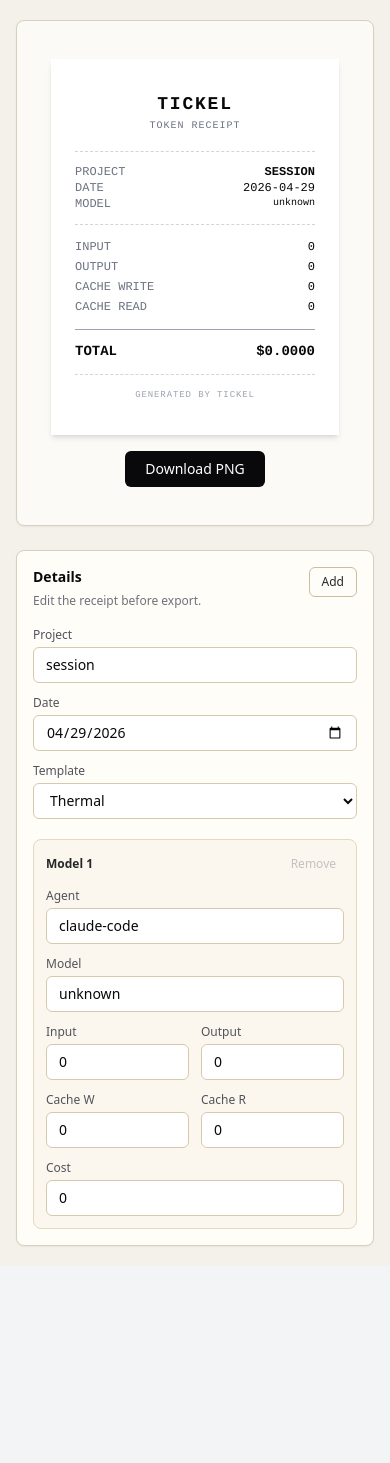
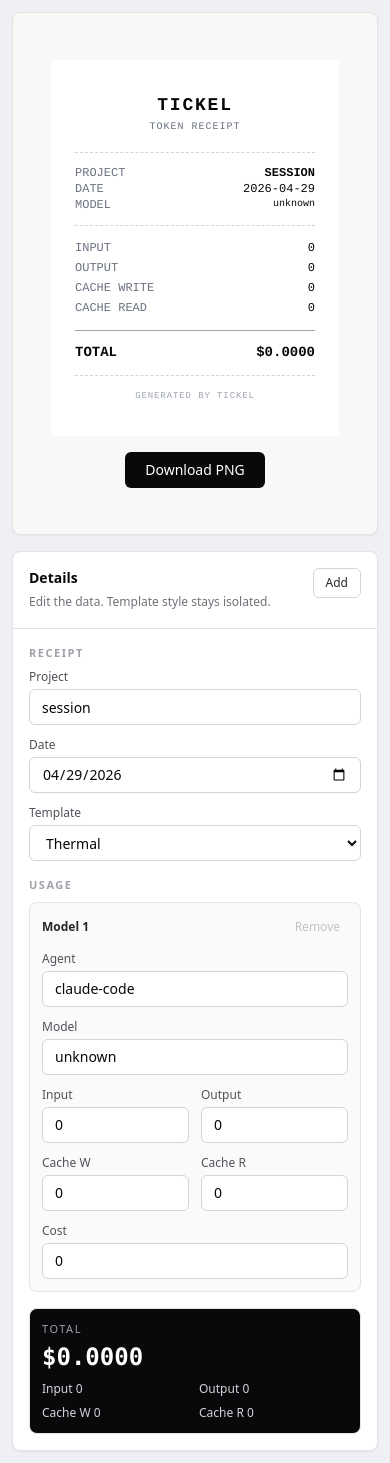
Before and after one commit to ChanlerDev/Tickel, a Next.js app in the folder packages/web/: page / in a window 390 px wide. Before the commit the page ends 1266 px from the top, so only its background shows below. Built offline with nearby package versions, Linux system fonts and the light colour scheme.

Commit message:
refactor: constrain receipt templates

```diff
--- a/packages/web/src/app/globals.css
+++ b/packages/web/src/app/globals.css
@@ -2,15 +2,29 @@
 @tailwind components;
 @tailwind utilities;
 
-#receipt,
-#receipt * {
+.receipt-frame {
+  container-type: inline-size;
+  isolation: isolate;
+}
+
+.receipt-frame,
+.receipt-frame * {
+  box-sizing: border-box;
+  min-width: 0;
+  overflow-wrap: anywhere;
   -webkit-font-smoothing: antialiased;
   text-rendering: geometricPrecision;
 }
 
-#receipt.is-exporting,
-#receipt.is-exporting * {
+.receipt-frame.is-exporting,
+.receipt-frame.is-exporting * {
   box-shadow: none !important;
   text-shadow: none !important;
   background-clip: border-box !important;
 }
+
+@media (max-width: 420px) {
+  .receipt-frame {
+    font-size: 0.92rem;
+  }
+}
--- a/packages/web/src/components/ReceiptDefault.tsx
+++ b/packages/web/src/components/ReceiptDefault.tsx
@@ -13,8 +13,7 @@ export function ReceiptDefault({ data }: Props) {
 
   return (
     <div
-      id="receipt"
-      className="bg-white w-72 font-mono text-xs px-6 py-8 shadow-md"
+      className="w-full bg-white px-6 py-8 font-mono text-xs shadow-md"
       style={{ fontFamily: "'Courier New', monospace" }}
     >
       {/* Header */}
--- a/packages/web/src/components/ReceiptEditor.tsx
+++ b/packages/web/src/components/ReceiptEditor.tsx
@@ -50,21 +50,26 @@ export function ReceiptEditor({ data, onChange }: Props) {
   }
 
   return (
-    <form className="w-full rounded-lg border border-[#d9cfbd] bg-[#fffdf8] p-4 shadow-sm">
-      <div className="mb-4 flex items-start justify-between gap-3">
+    <form className="w-full rounded-lg border border-zinc-200 bg-white shadow-sm">
+      <div className="border-b border-zinc-200 px-4 py-4">
+        <div className="flex items-start justify-between gap-3">
           <div>
             <h2 className="text-sm font-semibold text-zinc-950">Details</h2>
-          <p className="mt-1 text-xs leading-relaxed text-zinc-500">Edit the receipt before export.</p>
+            <p className="mt-1 text-xs leading-relaxed text-zinc-500">Edit the data. Template style stays isolated.</p>
           </div>
           <button
             type="button"
             onClick={addModel}
-          className="shrink-0 rounded-md border border-[#cbbd9f] px-3 py-1.5 text-xs font-medium text-zinc-800 hover:bg-[#f4efe5]"
+            className="shrink-0 rounded-md border border-zinc-300 bg-white px-3 py-1.5 text-xs font-medium text-zinc-800 hover:bg-zinc-50"
           >
             Add
           </button>
         </div>
+      </div>
 
+      <div className="grid gap-4 px-4 py-4">
+        <div>
+          <div className="mb-2 text-[11px] font-semibold uppercase tracking-[0.14em] text-zinc-400">Receipt</div>
           <div className="grid gap-3">
             <Field label="Project">
               <input value={data.title} onChange={(e) => update({ title: e.target.value })} className={inputClass} />
@@ -80,17 +85,20 @@ export function ReceiptEditor({ data, onChange }: Props) {
               </select>
             </Field>
           </div>
+        </div>
 
-      <div className="mt-5 space-y-3">
+        <div>
+          <div className="mb-2 text-[11px] font-semibold uppercase tracking-[0.14em] text-zinc-400">Usage</div>
+          <div className="space-y-3">
             {models.map((model, index) => (
-          <section key={`${model.agent}-${model.model}-${index}`} className="rounded-lg border border-[#e4d8c2] bg-[#fbf7ee] p-3">
+              <section key={`${model.agent}-${model.model}-${index}`} className="rounded-lg border border-zinc-200 bg-zinc-50 p-3">
                 <div className="mb-3 flex items-center justify-between gap-3">
                   <div className="text-xs font-semibold text-zinc-800">Model {index + 1}</div>
                   <button
                     type="button"
                     onClick={() => removeModel(index)}
                     disabled={models.length === 1}
-                className="rounded px-2 py-1 text-xs text-zinc-500 hover:bg-[#eee5d5] disabled:cursor-not-allowed disabled:opacity-40"
+                    className="rounded px-2 py-1 text-xs text-zinc-500 hover:bg-zinc-100 disabled:cursor-not-allowed disabled:opacity-40"
                   >
                     Remove
                   </button>
@@ -123,6 +131,19 @@ export function ReceiptEditor({ data, onChange }: Props) {
                 </div>
               </section>
             ))}
+          </div>
+        </div>
+
+        <div className="rounded-lg border border-zinc-200 bg-zinc-950 p-3 text-white">
+          <div className="text-[11px] uppercase tracking-[0.14em] text-zinc-400">Total</div>
+          <div className="mt-1 font-mono text-2xl font-bold">${data.cost.toFixed(4)}</div>
+          <div className="mt-2 grid grid-cols-2 gap-2 text-xs text-zinc-300">
+            <span>Input {data.inputTokens.toLocaleString()}</span>
+            <span>Output {data.outputTokens.toLocaleString()}</span>
+            <span>Cache W {data.cacheWriteTokens.toLocaleString()}</span>
+            <span>Cache R {data.cacheReadTokens.toLocaleString()}</span>
+          </div>
+        </div>
       </div>
     </form>
   );
@@ -160,4 +181,4 @@ function sum(models: NonNullable<ReceiptData["models"]>, key: "in" | "out" | "cw
   return models.reduce((total, model) => total + model[key], 0);
 }
 
-const inputClass = "h-9 w-full rounded-md border border-[#d7c9ad] bg-white px-3 text-sm text-zinc-950 outline-none focus:border-[#7b6a4d]";
+const inputClass = "h-9 w-full rounded-md border border-zinc-300 bg-white px-3 text-sm text-zinc-950 outline-none transition-colors focus:border-zinc-700";
--- /dev/null
+++ b/packages/web/src/components/ReceiptFrame.tsx
@@ -0,0 +1,25 @@
+import { ReceiptData } from "@/lib/receipt";
+import { ReceiptTemplate } from "./templates";
+
+interface Props {
+  data: ReceiptData;
+  template: ReceiptTemplate;
+}
+
+export function ReceiptFrame({ data, template }: Props) {
+  const Receipt = template.Component;
+
+  return (
+    <div
+      id="receipt"
+      className="receipt-frame overflow-hidden"
+      style={{
+        width: "100%",
+        maxWidth: `min(${template.width}px, calc(100vw - 64px))`,
+        ["--receipt-width" as string]: `${template.width}px`,
+      }}
+    >
+      <Receipt data={data} />
+    </div>
+  );
+}
--- a/packages/web/src/components/ReceiptLedger.tsx
+++ b/packages/web/src/components/ReceiptLedger.tsx
@@ -19,13 +19,8 @@ export function ReceiptLedger({ data }: Props) {
 
   return (
     <div
-      id="receipt"
-      className="overflow-hidden rounded-lg bg-[#f7f1e6] text-[#23201c] shadow-xl"
-      style={{
-        width: "min(100%, 380px)",
-        maxWidth: "calc(100vw - 72px)",
-        fontFamily: "Georgia, 'Times New Roman', serif",
-      }}
+      className="w-full overflow-hidden rounded-lg bg-[#f7f1e6] text-[#23201c] shadow-xl"
+      style={{ fontFamily: "Georgia, 'Times New Roman', serif" }}
     >
       <div className="border-b border-[#d8c6a8] bg-[#2f473f] px-5 py-5 text-[#f7f1e6] sm:px-6">
         <div className="grid gap-3">
--- a/packages/web/src/components/ReceiptMinimal.tsx
+++ b/packages/web/src/components/ReceiptMinimal.tsx
@@ -9,8 +9,7 @@ export function ReceiptMinimal({ data }: Props) {
 
   return (
     <div
-      id="receipt"
-      className="w-80 rounded-lg bg-white px-8 py-6 shadow-lg"
+      className="w-full rounded-lg bg-white px-8 py-6 shadow-lg"
     >
       {/* Header */}
       <div className="flex justify-between items-start mb-6">
--- a/packages/web/src/components/ReceiptPage.tsx
+++ b/packages/web/src/components/ReceiptPage.tsx
@@ -5,6 +5,7 @@ import { useSearchParams } from "next/navigation";
 import { parseReceiptParams } from "@/lib/receipt";
 import { DownloadButton } from "./DownloadButton";
 import { ReceiptEditor } from "./ReceiptEditor";
+import { ReceiptFrame } from "./ReceiptFrame";
 import { getReceiptTemplate } from "./templates";
 
 export function ReceiptPage() {
@@ -15,14 +16,14 @@ export function ReceiptPage() {
   const initialData = useMemo(() => parseReceiptParams(raw), [params]);
   const [data, setData] = useState(initialData);
 
-  const { Component: Receipt } = getReceiptTemplate(data.templateId);
+  const template = getReceiptTemplate(data.templateId);
 
   return (
-    <div className="min-h-screen bg-[#f4f1ea] text-zinc-950">
-      <div className="mx-auto grid min-h-screen w-full min-w-0 max-w-7xl gap-6 px-4 py-5 lg:grid-cols-[minmax(0,1fr)_360px] lg:px-6 lg:py-6">
-        <main className="flex min-w-0 min-h-[60vh] flex-col items-center justify-center gap-4 overflow-x-hidden rounded-lg border border-[#d9cfbd] bg-[#fbfaf6] p-4 shadow-sm lg:p-8">
-          <div className="flex w-full min-w-0 max-w-[380px] justify-center">
-            <Receipt data={data} />
+    <div className="min-h-screen bg-[#eef0f3] text-zinc-950">
+      <div className="mx-auto grid min-h-screen w-full min-w-0 max-w-6xl gap-4 px-3 py-3 lg:grid-cols-[minmax(480px,1fr)_380px] lg:gap-5 lg:px-5 lg:py-5">
+        <main className="flex min-h-[62vh] min-w-0 flex-col items-center justify-center gap-4 overflow-hidden rounded-lg border border-zinc-200 bg-[#f8f8f6] p-4 shadow-sm lg:min-h-[calc(100vh-2.5rem)] lg:p-8">
+          <div className="flex w-full min-w-0 justify-center">
+            <ReceiptFrame data={data} template={template} />
           </div>
           <DownloadButton filename={`tickel-${safeFilenamePart(data.date)}.png`} />
         </main>
--- a/packages/web/src/components/templates.ts
+++ b/packages/web/src/components/templates.ts
@@ -6,13 +6,14 @@ import { ReceiptLedger } from "./ReceiptLedger";
 export interface ReceiptTemplate {
   id: string;
   label: string;
+  width: number;
   Component: (props: { data: ReceiptData }) => JSX.Element;
 }
 
 export const receiptTemplates: ReceiptTemplate[] = [
-  { id: "default", label: "Thermal", Component: ReceiptDefault },
-  { id: "minimal", label: "Minimal", Component: ReceiptMinimal },
-  { id: "ledger", label: "Ledger", Component: ReceiptLedger },
+  { id: "default", label: "Thermal", width: 288, Component: ReceiptDefault },
+  { id: "minimal", label: "Minimal", width: 320, Component: ReceiptMinimal },
+  { id: "ledger", label: "Ledger", width: 380, Component: ReceiptLedger },
 ];
 
 export function getReceiptTemplate(templateId: string): ReceiptTemplate {
```
Lines whose indentation alone changed are shown as unchanged.
